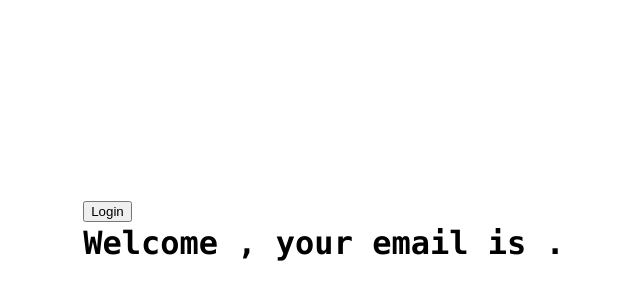
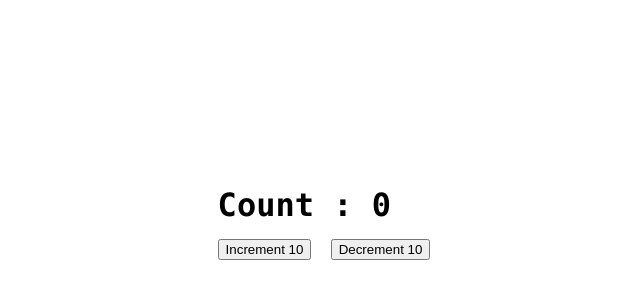
Before and after one commit to SooryaCodes/react-typescript, a React (Create React App) app: page / in a window 1280 px wide. Shown: the part 176-476 px from the top of the page, without its empty margins (316-956 px from the left). Built offline with nearby package versions, Linux system fonts and the light colour scheme.

Commit message:
useReducer hook

```diff
--- a/src/App.tsx
+++ b/src/App.tsx
@@ -7,6 +7,7 @@ import Input from "./components/Input";
 import Oscar from "./components/Oscar";
 import Person from "./components/Person/Person";
 import PersonList from "./components/Person/PersonList";
+import Counter from "./components/state/Counter";
 import LoggedIn from "./components/state/LoggedIn";
 import User from "./components/state/User";
 import Status from "./components/Status";
@@ -33,7 +34,9 @@ function App() {
       {/* <Container styles={{ border: "2px dashed #202020", padding: '2rem' }}/> */}
 
       {/* <LoggedIn /> */}
-      <User />
+      {/* <User /> */}
+
+      <Counter />
     </div>
   );
 }
--- /dev/null
+++ b/src/components/state/Counter.tsx
@@ -0,0 +1,21 @@
+import { useReducer } from "react";
+import { countReducer } from "../../reducers/countReducer";
+
+const initialState = { count: 0 };
+
+export default function Counter() {
+  const [state, dispatch] = useReducer(countReducer, initialState);
+  return (
+    <>
+      Count : {state.count}
+      <br />
+      <button onClick={() => dispatch({ type: "INCREMENT", payload: 10 })}>
+        Increment 10
+      </button>
+      &nbsp;
+      <button onClick={() => dispatch({ type: "DECREMENT", payload: 10 })}>
+        Decrement 10
+      </button>
+    </>
+  );
+}
--- /dev/null
+++ b/src/reducers/countReducer.ts
@@ -0,0 +1,15 @@
+import { CounterAction, CounterState } from "../components/state/Counter.types";
+
+export const countReducer = (
+  { count }: CounterState,
+  { type, payload }: CounterAction
+) => {
+  switch (type) {
+    case "INCREMENT":
+      return { count: count + payload };
+    case "DECREMENT":
+      return { count: count - payload };
+    default:
+      return { count };
+  }
+};
```
Also changed, not shown: src/components/state/Counter.types.ts (added, +8 -0 lines).
